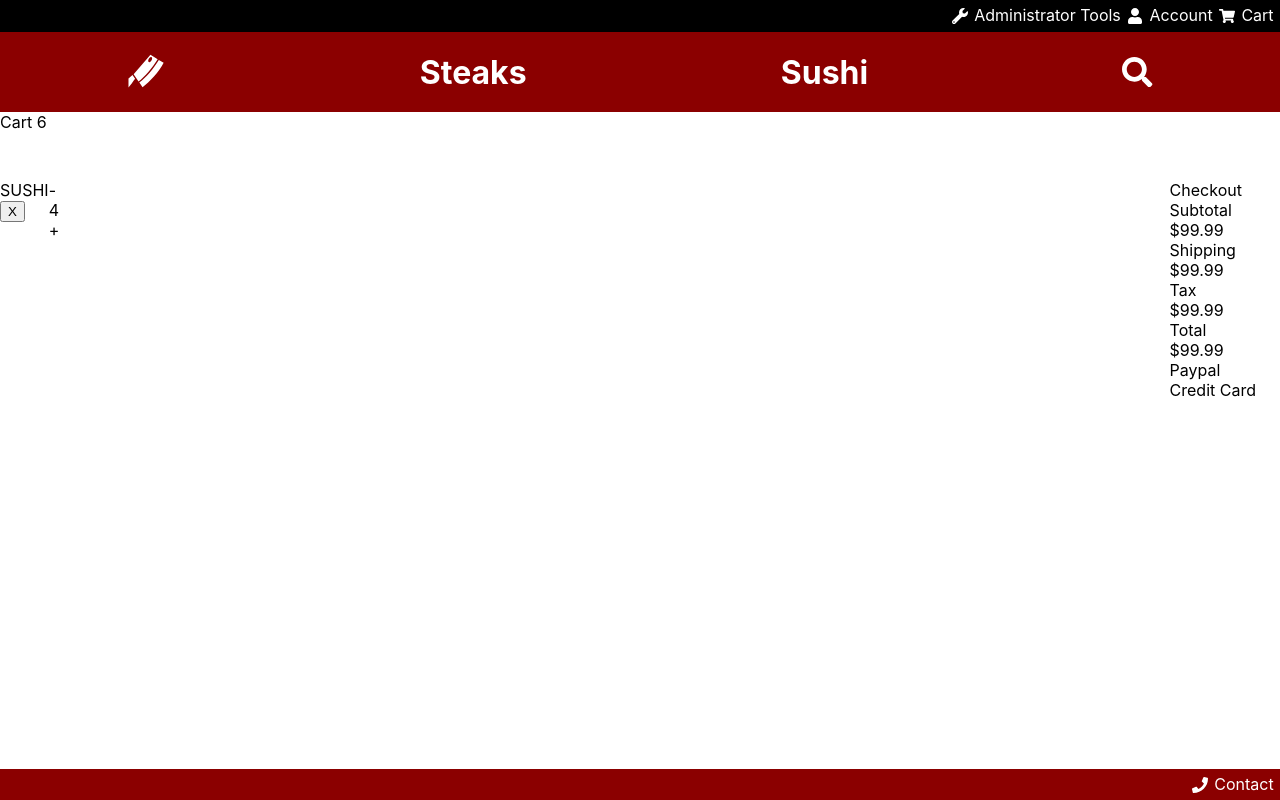
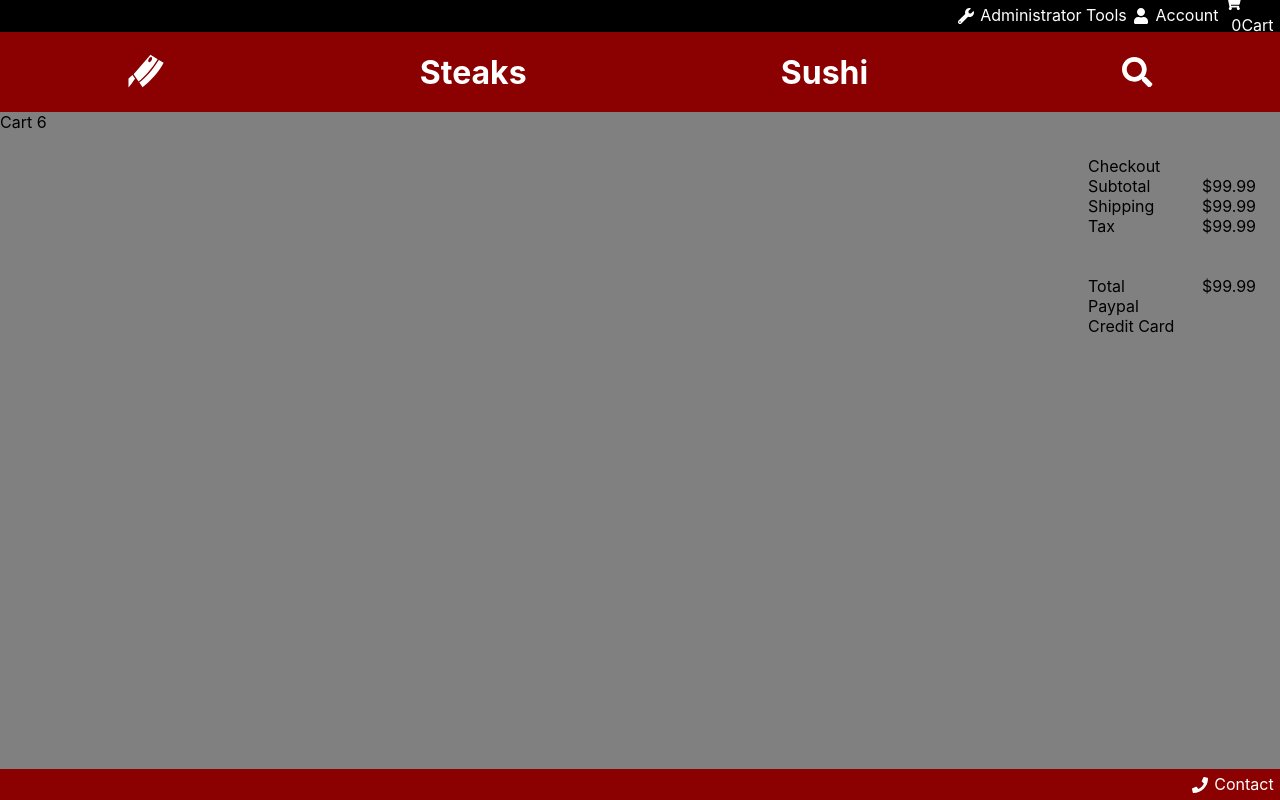
Before and after one commit to dexters-lab-fsa-2208/umami-meats, a Next.js app: page /cart in a window 1280 px wide. Built offline with nearby package versions, Linux system fonts and the light colour scheme.

Commit message:
added to cart functionality and cart page

```diff
--- a/pages/_app.js
+++ b/pages/_app.js
@@ -2,7 +2,6 @@ import "../styles/globals.css";
 import { Provider } from "react-redux";
 import { apiSlice } from "../src/redux/reducers/apiSlice";
 import { store } from "../src/redux/store/store";
-
 import styled from "styled-components";
 import { Header, Footer } from "../src/components";
 
@@ -13,6 +12,7 @@ const MainContainer = styled.div`
     margin: 0;
     user-select: none;
   }
+  background-color: gray;
 `;
 
 function App({ Component, pageProps }) {
--- a/pages/cart.js
+++ b/pages/cart.js
@@ -1,5 +1,6 @@
 import React from "react";
 import styled from "styled-components";
+import { useSelector } from "react-redux";
 
 const Container = styled.div`
   display: flex;
@@ -12,70 +13,123 @@ const Middle = styled.div`
   display: flex;
   flex-direction: row;
   justify-content: space-between;
-  margin: 3em 1.5em 3em 0em
-    ${
-      "" /* margin-left: 3em;
-  margin-right: 3em; */
-    };
+  margin-left: 1.5em;
+  margin-right: 1.5em;
+  margin-top: 1.5em;
 `;
 
 const ProductsContainer = styled.div`
   display: flex;
   flex-direction: column;
+  width: 11.5em;
+  margin-right: 1.5em;
 `;
 
 const Products = styled.div`
   display: flex;
   flex-direction: row;
+  width: 100%;
+  margin-bottom: 1em;
 `;
 
-const ProductImage = styled.div``;
+const Image = styled.img`
+  width: 3.25em;
+  height: 3.25em;
+  padding-right: 0.35em;
+`;
 
-const NameandX = styled.div``;
+const DetailsContainer = styled.div`
+  display: flex;
+  flex-direction: column;
+  width: 100%;
+`;
+
+const NameandX = styled.div`
+  display: flex;
+  flex-direction: row;
+  justify-content: space-between;
+`;
 
 const ProductName = styled.div``;
 
-const IncrementAndPrice = styled.div``;
+const IncrementAndPrice = styled.div`
+  display: flex;
+  flex-direction: row;
+  justify-content: space-between;
+  width: 100%;
+`;
 
-const QuantityButton = styled.div``;
+const IncrementContainer = styled.div`
+  display: flex;
+  flex-direction: row;
+  justify-content: space-evenly;
+`;
+
+const QuantityButton = styled.div`
+  padding-left: 0.5em;
+  padding-right: 0.5em;
+  cursor: pointer;
+`;
 
 const Quantity = styled.div``;
 
 const Checkout = styled.div`
   display: flex;
   flex-direction: column;
+  width: 10.5em;
 `;
 
-const CheckoutHeaders = styled.div``;
+const CheckoutHeaders = styled.div`
+  display: flex;
+  flex-direction: row;
+  justify-content: space-between;
+`;
 
 const Total = styled.div``;
 
 const CheckoutButton = styled.div``;
 
-const TotalContainer = styled.div``;
+const TotalContainer = styled.div`
+  display: flex;
+  flex-direction: column;
+`;
 
-const PaymentMethodContainer = styled.div``;
+const PaymentMethodContainer = styled.div`
+  padding-top: 2.5em;
+`;
 
 // COMPONENT STARTS HERE
 
 function Cart() {
+  const { cart } = useSelector((state) => state.cart);
+  console.log(cart);
   return (
     <Container>
       <CartHeader>Cart 6</CartHeader>
       <Middle>
         <ProductsContainer>
-          <Products>
-            <ProductImage src="/public/sushi.webp" alt="sushi" />
+          {cart &&
+            cart.map((product) => (
+              <Products key={cart.indexOf(product) - 1}>
+                <Image src={product.image} alt="sushi" />
+                <DetailsContainer>
+                  {" "}
                   <NameandX>
-              <ProductName>SUSHI</ProductName>
+                    <ProductName>{product.name}</ProductName>
                     <button>X</button>
                   </NameandX>
                   <IncrementAndPrice>
+                    <IncrementContainer>
                       <QuantityButton>-</QuantityButton>
-              <Quantity>4</Quantity>
+                      <Quantity>{product.quantity}</Quantity>
                       <QuantityButton>+</QuantityButton>
+                    </IncrementContainer>
+
+                    <Total>${product.price * product.quantity}</Total>
                   </IncrementAndPrice>
+                </DetailsContainer>
               </Products>
+            ))}
         </ProductsContainer>
         <Checkout>
           Checkout
--- a/src/components/Header.js
+++ b/src/components/Header.js
@@ -2,13 +2,15 @@ import Link from "next/link";
 import styled from "styled-components";
 import { FaShoppingCart, FaUser, FaSearch, FaWrench } from "react-icons/fa";
 import { GiMeatCleaver } from "react-icons/gi";
+import { useSelector } from "react-redux";
 
 const HeaderContainer = styled.div`
   color: white;
   height: 7em;
-  h1, p {
+  h1,
+  p {
     :hover {
-        color: lightgray;
+      color: lightgray;
     }
   }
 `;
@@ -37,7 +39,10 @@ const HeaderMain = styled.div`
   align-items: center;
 `;
 
+//COMPONENT STARTS HERE
 export default function Header() {
+  const { cart } = useSelector((state) => state.cart);
+
   return (
     <HeaderContainer>
       <HeaderTop>
@@ -50,9 +55,12 @@ export default function Header() {
         <Link href="/account">
           <p>Account</p>
         </Link>
-        <FaShoppingCart />
         <Link href="/cart">
-          <p>Cart</p>
+          <div>
+            {" "}
+            <FaShoppingCart />
+            <p>{cart.length}Cart</p>
+          </div>
         </Link>
       </HeaderTop>
 
--- a/src/redux/reducers/cart-slice.js
+++ b/src/redux/reducers/cart-slice.js
@@ -7,6 +7,7 @@ const cartSlice = createSlice({
   },
   reducers: {
     addToCart: (state, action) => {
+      console.log("hitting reducer");
       state.cart.push(action.payload);
     },
     removeFromCart: (state, action) => {
--- a/src/redux/store/store.js
+++ b/src/redux/store/store.js
@@ -5,9 +5,9 @@ import cartSlice from "../reducers/cart-slice";
 import userSlice from "../reducers/user-slice";
 
 export const store = configureStore({
-  cart: cartSlice.reducer,
-  user: userSlice.reducer,
   reducer: {
+    cart: cartSlice.reducer,
+    user: userSlice.reducer,
     [apiSlice.reducerPath]: apiSlice.reducer,
   },
   middleware: (getDefaultMiddleware) =>
```
Also changed, not shown: pages/steaks/[id].js (+5 -3 lines), pages/sushi/[id].js (+5 -3 lines), src/components/Products.js (+21 -25 lines), src/components/SingleItemView.js (+43 -23 lines), public/sushi.jpeg (added), 1 other file (tests, documents, lock files or other folders). Lines whose indentation alone changed are shown as unchanged.
